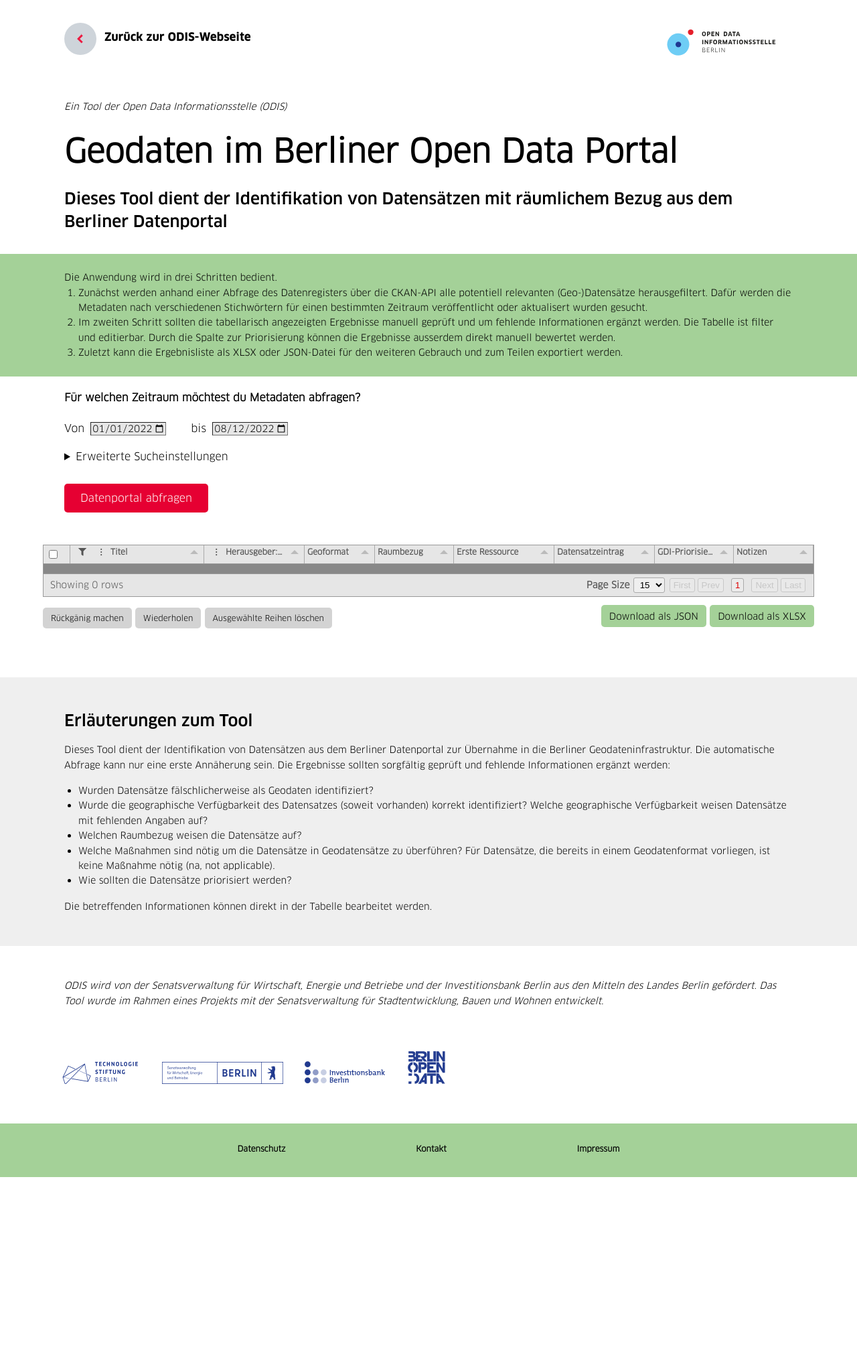
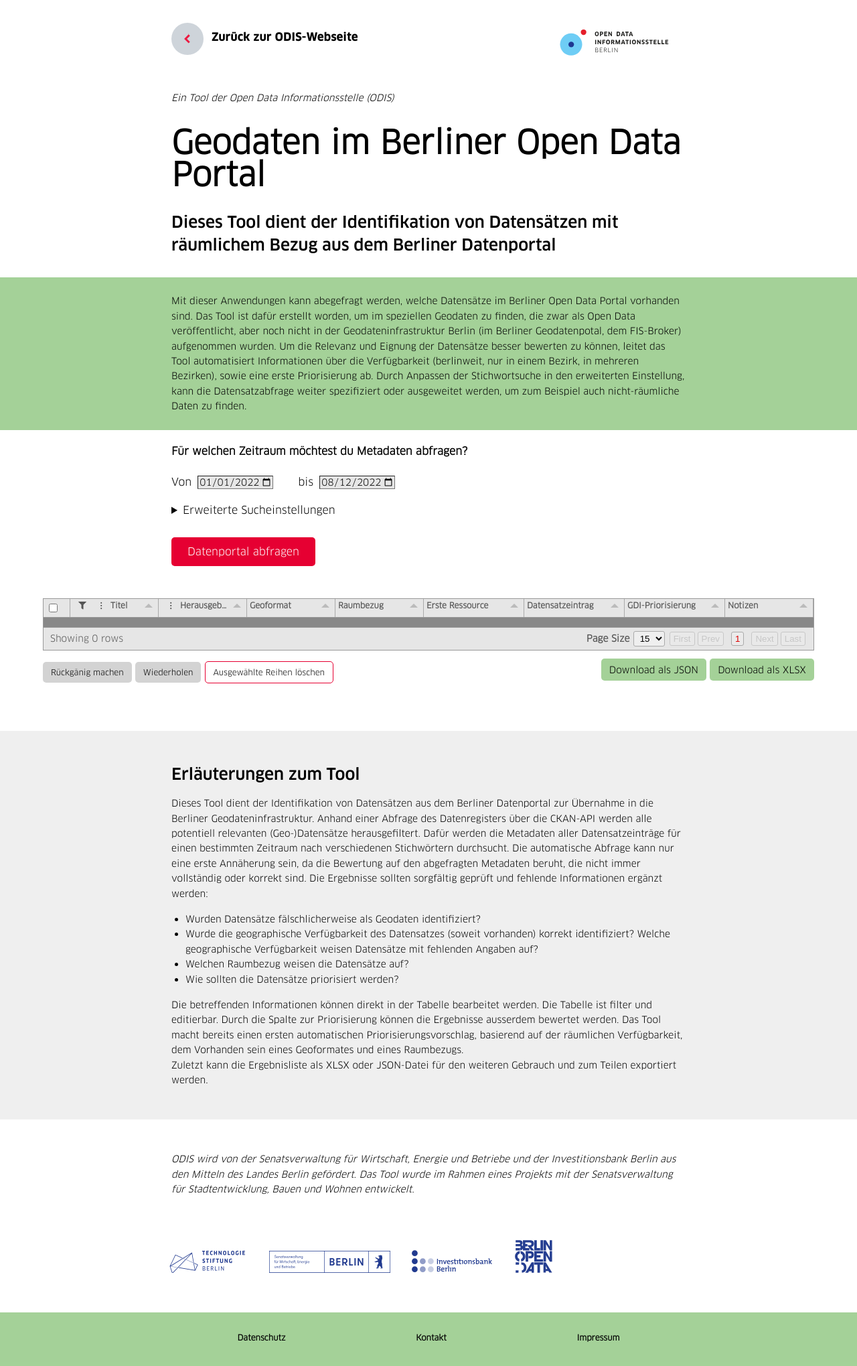
Before and after one commit to technologiestiftung/ckan-filter-webtool, a Flask app: page / in a window 1280 px wide. Shown: the whole page at 67% size. Before the commit the page ends 1757 px from the top, so only its background shows below. Run offline with Flask 2, Linux system fonts and the light colour scheme; some libraries are stand-ins or nearby versions.

Commit message:
style and text changes

```diff
--- a/static/css/index.css
+++ b/static/css/index.css
@@ -413,7 +413,7 @@ h1#title {
 .section {
   margin: 0 auto;
   position: relative;
-  width: 94%;
+  width: 80%;
   scroll-behavior: smooth; }
 
 .section-wrapper {
@@ -588,7 +588,7 @@ p.copy {
 @media screen and (min-width: 64rem) {
   .section {
     max-width: 80rem;
-    width: 85%; }
+    width: 60%; }
 
   .section.flex-wrapper {
     max-width: 80rem;
@@ -1429,11 +1429,29 @@ a.blog-link:hover {
   padding: .5rem .75rem;
   border-radius: 5px;
   /* color: white; */
-  border: 0px solid; }
+  border: 0px solid;
+}
   .edit-button:focus {
     outline: 0; }
   .edit-button:hover {
     background: #999797;
+    transition: background 0.1s; }
+
+.delete-button{
+  background: none;
+  font-family: 'Clan Book', sans-serif;
+  font-size: 12px;
+  padding: .5rem .75rem;
+  border-radius: 5px;
+  /* color: white; */
+  border: 1px solid #E60032;
+  font-weight: 200;
+}
+  .delete-button:focus {
+    outline: 0; }
+  .delete-button:hover {
+    background: #E60032;
+    color:#fff;
     transition: background 0.1s; }
 
 .tabulator-col-content {
--- a/templates/index.html
+++ b/templates/index.html
@@ -51,13 +51,9 @@
       <div class="map-content green-bg pb-6">
         <div class="section pt-6">
       <p>
-        Die Anwendung wird in drei Schritten bedient.
+        Mit dieser Anwendungen kann abegefragt werden, welche Datensätze im Berliner Open Data Portal vorhanden sind. Das Tool ist dafür erstellt worden, um im speziellen Geodaten zu finden, die zwar als Open Data veröffentlicht, aber noch nicht in der Geodateninfrastruktur Berlin (im Berliner Geodatenpotal, dem FIS-Broker) aufgenommen wurden. Um die Relevanz und Eignung der Datensätze besser bewerten zu können, leitet das Tool automatisiert Informationen über die Verfügbarkeit (berlinweit, nur in einem Bezirk, in mehreren Bezirken), sowie eine erste Priorisierung ab.
+        Durch Anpassen der Stichwortsuche in den erweiterten Einstellung, kann die Datensatzabfrage weiter spezifiziert oder ausgeweitet werden, um zum Beispiel auch nicht-räumliche Daten zu finden.
       </p>
-        <ol>
-          <li>Zunächst werden anhand einer Abfrage des Datenregisters über die CKAN-API alle potentiell relevanten (Geo-)Datensätze herausgefiltert. Dafür werden die Metadaten nach verschiedenen Stichwörtern für einen bestimmten Zeitraum veröffentlicht oder aktualisert wurden gesucht.</li>
-          <li>Im zweiten Schritt sollten die tabellarisch angezeigten Ergebnisse manuell geprüft und um fehlende Informationen ergänzt werden. Die Tabelle ist filter und editierbar. Durch die Spalte zur Priorisierung können die Ergebnisse ausserdem direkt manuell bewertet werden.</li>
-          <li>Zuletzt kann die Ergebnisliste als XLSX oder JSON-Datei für den weiteren Gebrauch und zum Teilen exportiert werden.</li>
-        </ol>
         </div>
       </div>
 
@@ -108,7 +104,7 @@
         <div class="pt-1" style="float:left;">
           <button class="edit-button" id="undo">Rückgänig machen</button>
           <button class="edit-button" id="redo">Wiederholen</button>
-          <button class="edit-button" id="delete-rows" style="">Ausgewählte Reihen löschen</button>
+          <button class="delete-button" id="delete-rows">Ausgewählte Reihen löschen</button>
         </div>
         <div style="display:inline; float: right; padding-top: 0.75rem;">
           <button class="download-button" id="download-json">Download als JSON</button>
@@ -122,17 +118,18 @@
       <h2 class='headline-02 pt-6 mb-1'>Erläuterungen zum Tool</h2>
         <p class="pb-3">
           Dieses Tool dient der Identifikation von Datensätzen aus dem Berliner Datenportal zur Übernahme in die Berliner Geodateninfrastruktur.
-        Die automatische Abfrage kann nur eine erste Annäherung sein. Die Ergebnisse sollten sorgfältig geprüft und fehlende Informationen ergänzt werden:
+          Anhand einer Abfrage des Datenregisters über die CKAN-API werden alle potentiell relevanten (Geo-)Datensätze herausgefiltert. Dafür werden die Metadaten aller Datensatzeinträge für einen bestimmten Zeitraum nach verschiedenen Stichwörtern durchsucht.
+           Die automatische Abfrage kann nur eine erste Annäherung sein, da die Bewertung auf den abgefragten Metadaten beruht, die nicht immer vollständig oder korrekt sind. Die Ergebnisse sollten sorgfältig geprüft und fehlende Informationen ergänzt werden:
         </p>
         <ul class="pb-3">
           <li>Wurden Datensätze fälschlicherweise als Geodaten identifiziert?</li>
           <li>Wurde die geographische Verfügbarkeit des Datensatzes (soweit vorhanden) korrekt identifiziert? Welche geographische Verfügbarkeit weisen Datensätze mit fehlenden Angaben auf?
           <li>Welchen Raumbezug weisen die Datensätze auf?</li>
-          <li>Welche Maßnahmen sind nötig um die Datensätze in Geodatensätze zu überführen? Für Datensätze, die bereits in einem Geodatenformat vorliegen, ist keine Maßnahme nötig (na, not applicable).</li>
           <li>Wie sollten die Datensätze priorisiert werden?</li>
         </ul>
-        <p>Die betreffenden Informationen können direkt in der Tabelle bearbeitet werden.
+        <p>Die betreffenden Informationen können direkt in der Tabelle bearbeitet werden. Die Tabelle ist filter und editierbar. Durch die Spalte zur Priorisierung können die Ergebnisse ausserdem bewertet werden. Das Tool macht bereits einen ersten automatischen Priorisierungsvorschlag, basierend auf der räumlichen Verfügbarkeit, dem Vorhanden sein eines Geoformates und eines Raumbezugs.
         </p>
+        <p>Zuletzt kann die Ergebnisliste als XLSX oder JSON-Datei für den weiteren Gebrauch und zum Teilen exportiert werden.</p>
     </div>
     </div>
 
@@ -363,13 +360,11 @@
     {formatter:"rowSelection", titleFormatter:"rowSelection", hozAlign:"center", headerSort:false, cellClick:function(e, cell){
         cell.getRow().toggleSelect();
       }, width: 20},
-      {title:"Titel", field:"Titel", headerMenu:headerMenu, headerPopup:headerPopupFormatter, headerPopupIcon:"<i class='fas fa-filter' title='Spalte filtern'></i>", headerFilter:emptyHeaderFilter, headerFilterFunc:"like", clickPopup:rowPopupFormatter, width: 200},
-      {title:"Beschreibung", field:"Beschreibung", headerMenu:headerMenu, visible: false, width: 400},
-      {title:"Herausgeber:in", field:"Herausgeber:in", headerMenu:headerMenu, clickPopup:rowPopupFormatter, width: 150},
-      {title:"Verfügbarkeit", field:"geographische Verfügbarkeit", editor:"input", width: 130, visible: false},
+      {title:"Verfügbarkeit", field:"geographische Verfügbarkeit", editor:"input", visible: false},
+      {title:"Titel", field:"Titel", headerMenu:headerMenu, headerPopup:headerPopupFormatter, headerPopupIcon:"<i class='fas fa-filter' title='Spalte filtern'></i>", headerFilter:emptyHeaderFilter, headerFilterFunc:"like", clickPopup:rowPopupFormatter},
+      {title:"Herausgeber:in", field:"Herausgeber:in", headerMenu:headerMenu, clickPopup:rowPopupFormatter},
       // {title:"Kontakt", field:"Kontakt", editor:"input", headerMenu:headerMenu},
-      // {title:"Formate", field:"formats", editor:"input", headerMenu:headerMenu},
-      {title:"Geoformat", field:"Geoformat", clickPopup:rowPopupFormatter, width: 105, editor:"input"},
+      {title:"Geoformat", field:"Geoformat", clickPopup:rowPopupFormatter, editor:"input"},
       {title:"Raumbezug", field:"Raumbezug", editor:"input"},
       {title:"Erste Ressource", field:"Link zu einer Ressource", formatter:"link", formatterParams:{
           target:"_blank",
@@ -377,9 +372,9 @@
       {title:"Datensatzeintrag", field:"Link zu Datensatzeintrag", formatter:"link",formatterParams:{
           target:"_blank",
       }, width: 150},
-      //{title:"notwendige Maßnahme zur Geoformatierung", field:"notwendige Maßnahme zur Geoformatierung", editor:"input"},
-      {title:"GDI-Priorisierung", field:"Priorisierung", formatter:"star", editor:true, formatterParams:{stars:5}, hozAlign:"center"},
-      {title:"Notizen", field:"Notizen", editor:"input"}
+      {title:"GDI-Priorisierung", field:"Priorisierung", formatter:"star", editor:true, formatterParams:{stars:5}, hozAlign:"center", width: 150},
+      {title:"Notizen", field:"Notizen", editor:"input"},
+      {title:"Beschreibung", field:"Beschreibung", headerMenu:headerMenu, visible: false},
     ];
 
               // if (target instanceof HTMLElement) {
--- a/utils/extractor.py
+++ b/utils/extractor.py
@@ -176,7 +176,6 @@ def enrich_data(filtered_df):
 
 
     #add empty column Notes
-    filtered_df['Notizen'] = ''
 
     def fill_notizen(row):
         if row['geographische Verfügbarkeit'] != 'landesweit' and row['Raumbezug'] == 'Bezirk':
```
